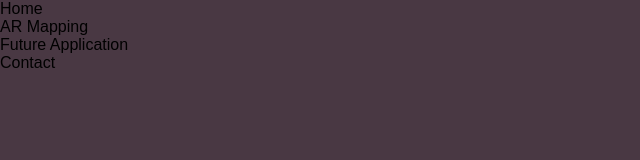
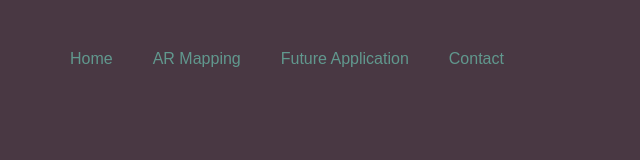
Before and after one commit to DhruvCS/C19MSD, a plain HTML site: page index.html in a window 1280 px wide. Shown: the whole page, without its empty margins (0-640 px from the left). Drawn offline with Linux system fonts and the light colour scheme.

Commit message:
Update style.css

```diff
--- a/style.css
+++ b/style.css
@@ -8,3 +8,15 @@ font-family: sans-serif;
     height: 100%;
   background: #493843;
 }
+
+.menu ul{
+    display   : inline-flex;
+    margin: 50px;
+}
+
+.menu ul li{
+    list-style:none;
+    margin: 0 20px;
+    color: #61988E;
+    cursor: pointer;
+}
```
